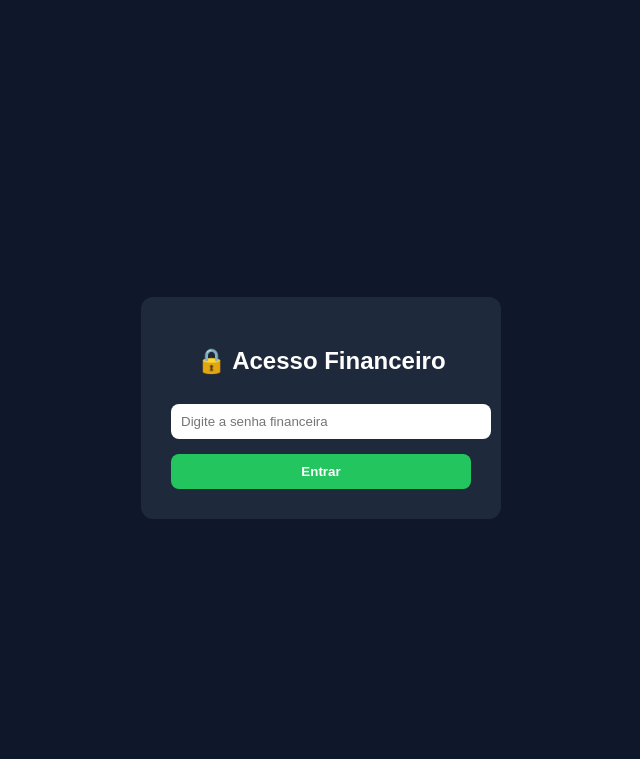
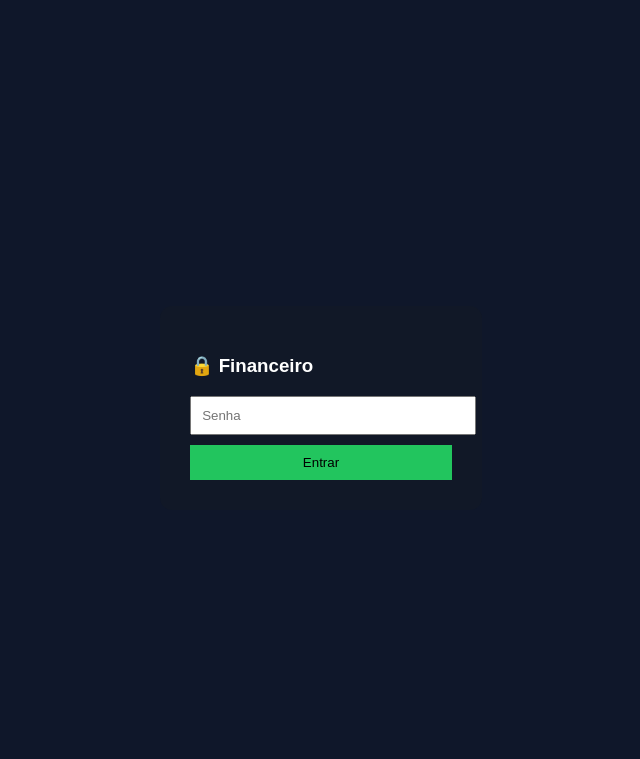
Before and after one commit to LACellcelulares/lacellsistema, a Flask app: template templates/financeiro_login.html in a window 1280 px wide. Shown: the top 759 px of the page, without its empty margins (319-959 px from the left). Run offline with Flask 3, Linux system fonts and the light colour scheme; the template is opened without the code that fills it, so the values that code supplies are empty.

Commit message:
Update financeiro_login.html

```diff
--- a/templates/financeiro_login.html
+++ b/templates/financeiro_login.html
@@ -2,66 +2,47 @@
 <html lang="pt-br">
 <head>
 <meta charset="UTF-8">
-<title>Acesso Financeiro</title>
+<title>Financeiro</title>
+<meta name="viewport" content="width=device-width, initial-scale=1">
 
 <style>
 body{
     background:#0f172a;
+    color:white;
     font-family:Arial;
-    color:white;
     display:flex;
     justify-content:center;
     align-items:center;
     height:100vh;
 }
-
 .box{
-    background:#1e293b;
+    background:#111827;
     padding:30px;
     border-radius:12px;
-    width:300px;
-    text-align:center;
 }
-
 input{
     width:100%;
     padding:10px;
-    margin-top:10px;
-    border-radius:8px;
-    border:none;
+    margin-bottom:10px;
 }
-
 button{
     width:100%;
     padding:10px;
-    margin-top:15px;
     background:#22c55e;
     border:none;
-    border-radius:8px;
-    color:white;
-    font-weight:bold;
-    cursor:pointer;
-}
-
-.erro{
-    color:#f87171;
-    margin-top:10px;
 }
 </style>
 </head>
+
 <body>
 
 <div class="box">
-    <h2>🔒 Acesso Financeiro</h2>
+<h3>🔒 Financeiro</h3>
 
-    <form method="POST">
-        <input type="password" name="senha" placeholder="Digite a senha financeira" required>
-        <button type="submit">Entrar</button>
-    </form>
-
-    {% if erro %}
-        <div class="erro">{{ erro }}</div>
-    {% endif %}
+<form method="post">
+<input type="password" name="senha" placeholder="Senha">
+<button>Entrar</button>
+</form>
 
 </div>
 
```
